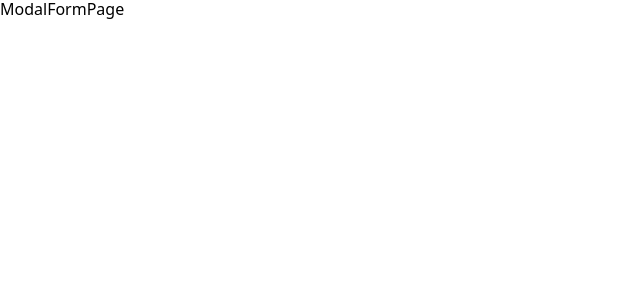
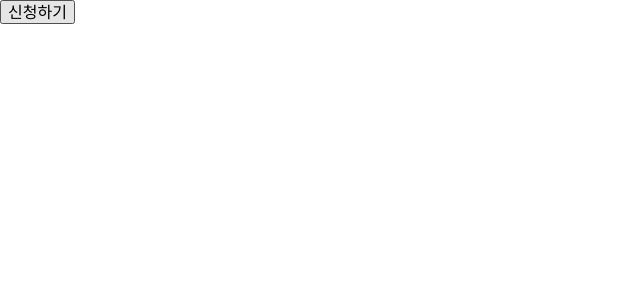
Before and after one commit to ooooorobo/modal, a React (Vite) app: page / in a window 1280 px wide. Shown: the top 300 px of the page, without its empty margins (0-640 px from the left). Built offline with nearby package versions, Linux system fonts and the light colour scheme.

Commit message:
chore: css setup

```diff
--- /dev/null
+++ b/env.d.ts
@@ -0,0 +1,4 @@
+declare module "*.module.css" {
+  export const text: string
+  export const styles: Record<string, string>
+}
--- a/package.json
+++ b/package.json
@@ -24,6 +24,7 @@
     "jsdom": "^27.0.0",
     "typescript": "~5.8.3",
     "vite": "^7.1.2",
+    "vite-css-modules": "^1.10.0",
     "vitest": "^3.2.4"
   }
 }
--- /dev/null
+++ b/src/Modal.module.css
@@ -0,0 +1,3 @@
+.Wrapper {
+
+}
--- /dev/null
+++ b/src/Modal.tsx
@@ -0,0 +1,14 @@
+import styles from './Modal.module.css'
+import type {PropsWithChildren} from "react";
+
+export const Modal = ({children}: PropsWithChildren) => {
+  return (
+    <div className={styles.Wrapper}>
+      <div className={styles.Dim}>
+        <div className={styles.Container} aria-modal={true} role={'dialog'}>
+          {children}
+        </div>
+      </div>
+    </div>
+  );
+}
--- a/src/ModalFormPage.tsx
+++ b/src/ModalFormPage.tsx
@@ -1,6 +1,15 @@
+import {useState} from "react";
+import {Modal} from "./Modal";
+
 const ModalFormPage = () => {
-  /* 여기에 구현해 주세요 */
-  return <div>ModalFormPage</div>;
+  const [open, setOpen] = useState(false)
+
+  return <div>
+    <button onClick={() => setOpen(true)}>
+      신청하기
+    </button>
+    {open && <Modal>hi</Modal>}
+  </div>;
 };
 
 export default ModalFormPage;
--- a/tsconfig.json
+++ b/tsconfig.json
@@ -9,6 +9,8 @@
     "strict": true,
     "verbatimModuleSyntax": true,
     "types": [
+      "env.d.ts",
+      "vite/client",
       "vitest/globals"
     ]
   }
--- a/vite.config.ts
+++ b/vite.config.ts
@@ -1,7 +1,11 @@
 /// <reference types="vitest" />
 import {defineConfig} from 'vite';
+import {patchCssModules} from "vite-css-modules";
 
 export default defineConfig({
+  plugins: [
+    patchCssModules()
+  ],
   test: {
     globals: true,
     environment: 'jsdom',
```
Also changed, not shown: 2 other files (tests, documents, lock files or other folders).
